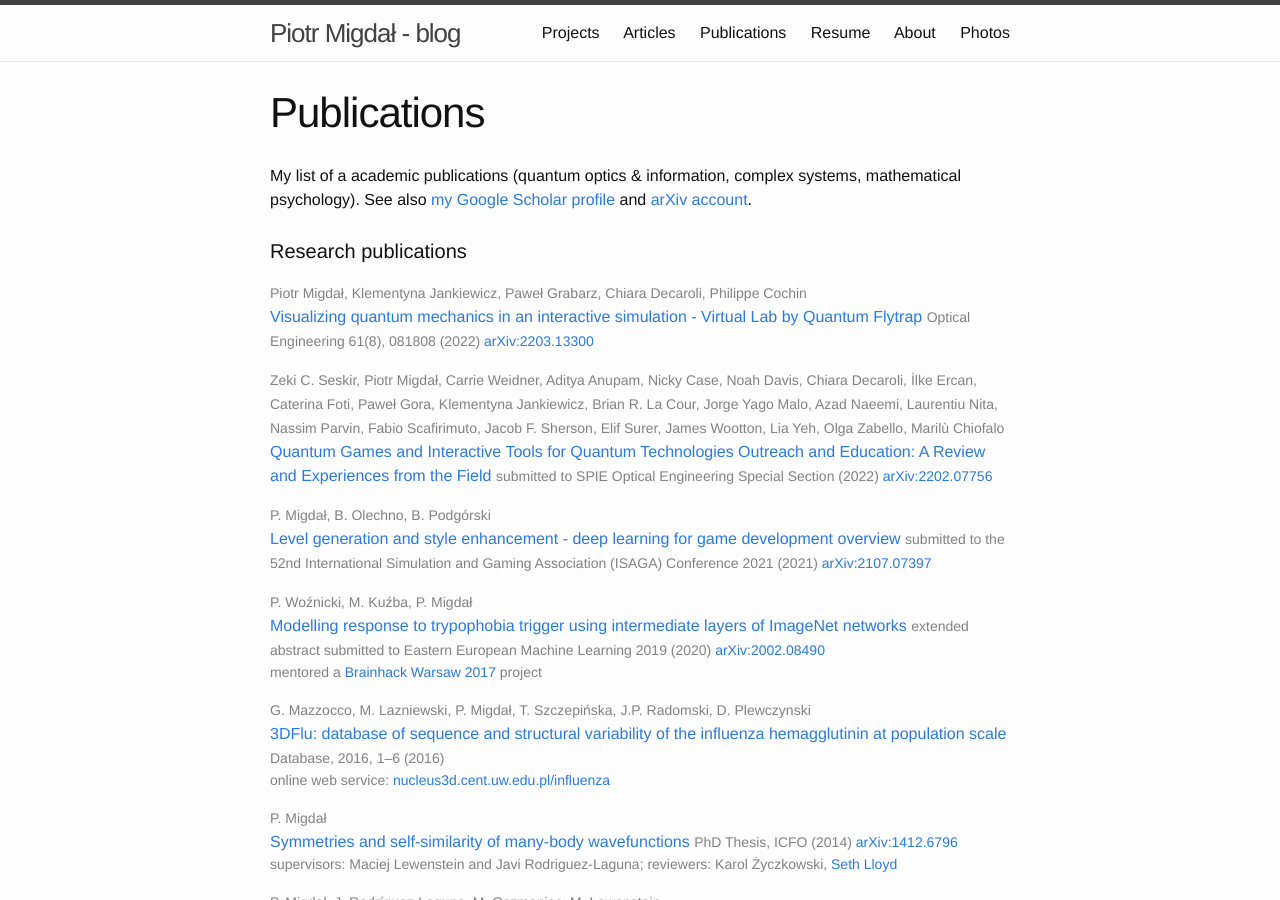
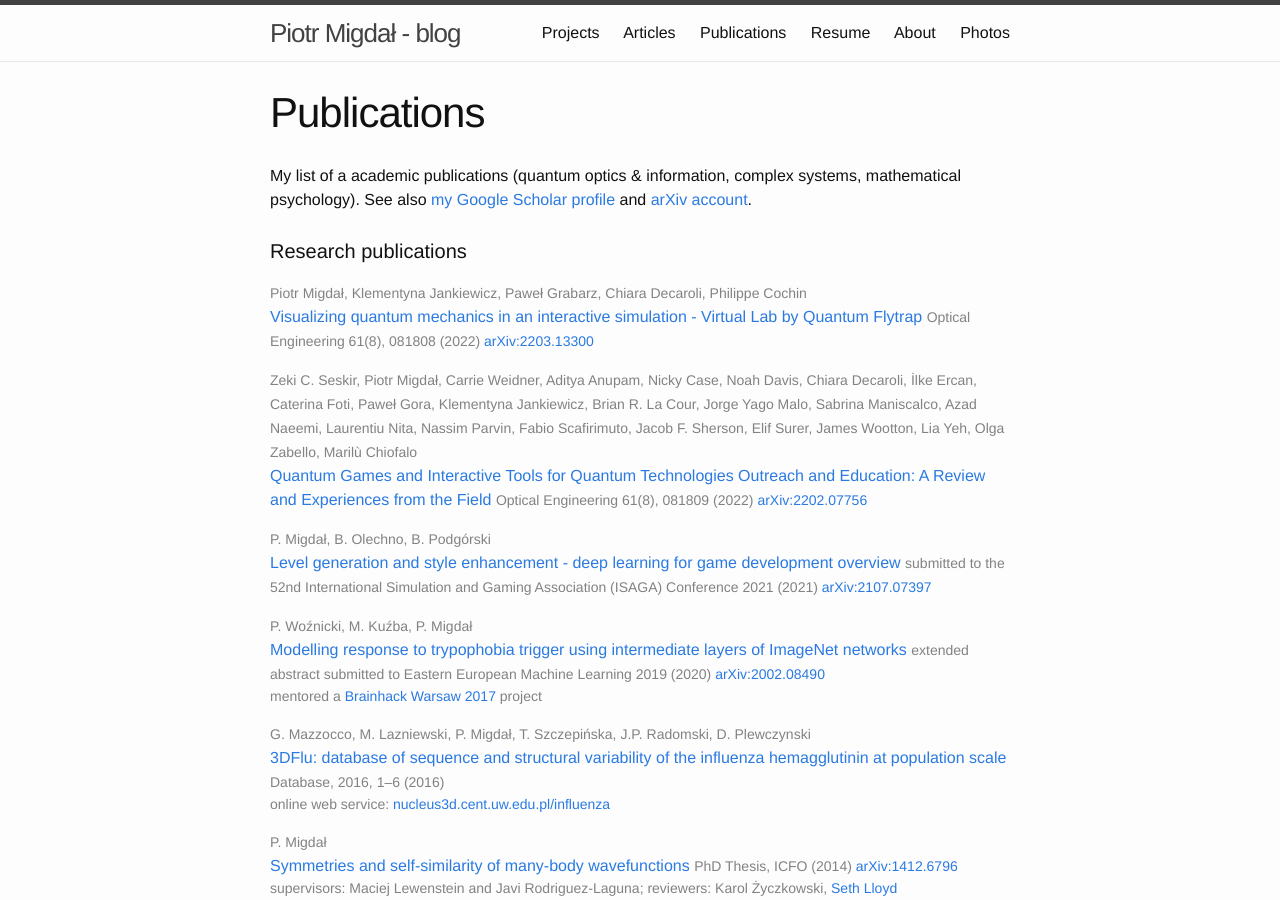
Before and after one commit to stared/jekyll-blog-pre-2022, a Jekyll site: the page built from publications.html, in a window 1280 px wide and 900 px high. Built offline with Jekyll 4.4.1, drawn with Linux system fonts in a browser that asks for light colours; nearby versions of some CDN libraries.

Commit message:
added doi to Zeki et al paper

```diff
--- a/_data/publications.yaml
+++ b/_data/publications.yaml
@@ -6,12 +6,13 @@
   arXiv:   "2203.13300"
   doi:     "10.1117/1.OE.61.8.081808"
 
-- authors: Zeki C. Seskir, Piotr Migdał, Carrie Weidner, Aditya Anupam, Nicky Case, Noah Davis, Chiara Decaroli, İlke Ercan, Caterina Foti, Paweł Gora, Klementyna Jankiewicz, Brian R. La Cour, Jorge Yago Malo, Azad Naeemi, Laurentiu Nita, Nassim Parvin, Fabio Scafirimuto, Jacob F. Sherson, Elif Surer, James Wootton, Lia Yeh, Olga Zabello, Marilù Chiofalo
+- authors: Zeki C. Seskir, Piotr Migdał, Carrie Weidner, Aditya Anupam, Nicky Case, Noah Davis, Chiara Decaroli, İlke Ercan, Caterina Foti, Paweł Gora, Klementyna Jankiewicz, Brian R. La Cour, Jorge Yago Malo, Sabrina Maniscalco, Azad Naeemi, Laurentiu Nita, Nassim Parvin, Fabio Scafirimuto, Jacob F. Sherson, Elif Surer, James Wootton, Lia Yeh, Olga Zabello, Marilù Chiofalo
   title:   "Quantum Games and Interactive Tools for Quantum Technologies Outreach and Education: A Review and Experiences from the Field"
-  journal: "submitted to SPIE Optical Engineering Special Section"
+  journal: "Optical Engineering 61(8), 081809"
   link:    "https://arxiv.org/abs/2202.07756"
   year:    2022
   arXiv:   "2202.07756"
+  doi:     "10.1117/1.OE.61.8.081809"
 
 - authors: P. Migdał, B. Olechno, B. Podgórski
   title:   "Level generation and style enhancement - deep learning for game development overview"
```
